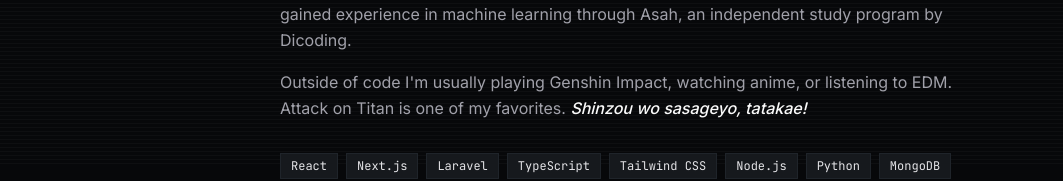
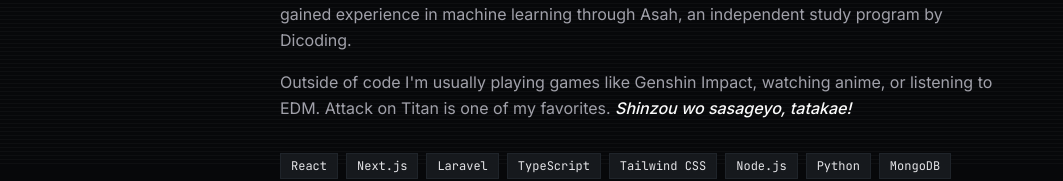
Before and after one commit to AzsaNrD/my-personal-web, a Next.js app: page / in a window 1280 px wide. Shown: the part 633-814 px from the top of the page, without its empty margins (0-1063 px from the left). Built offline with nearby package versions, Linux system fonts and the light colour scheme; no server answers.

Commit message:
copy(about): note Genshin as one of the games, not the only one

```diff
--- a/src/components/sections/about.tsx
+++ b/src/components/sections/about.tsx
@@ -28,8 +28,8 @@ export function About() {
             program by Dicoding.
           </p>
           <p>
-            Outside of code I&apos;m usually playing Genshin Impact, watching anime, or listening to
-            EDM. Attack on Titan is one of my favorites.{' '}
+            Outside of code I&apos;m usually playing games like Genshin Impact, watching anime, or
+            listening to EDM. Attack on Titan is one of my favorites.{' '}
             <span className="text-foreground font-medium italic">
               Shinzou wo sasageyo, tatakae!
             </span>
```
